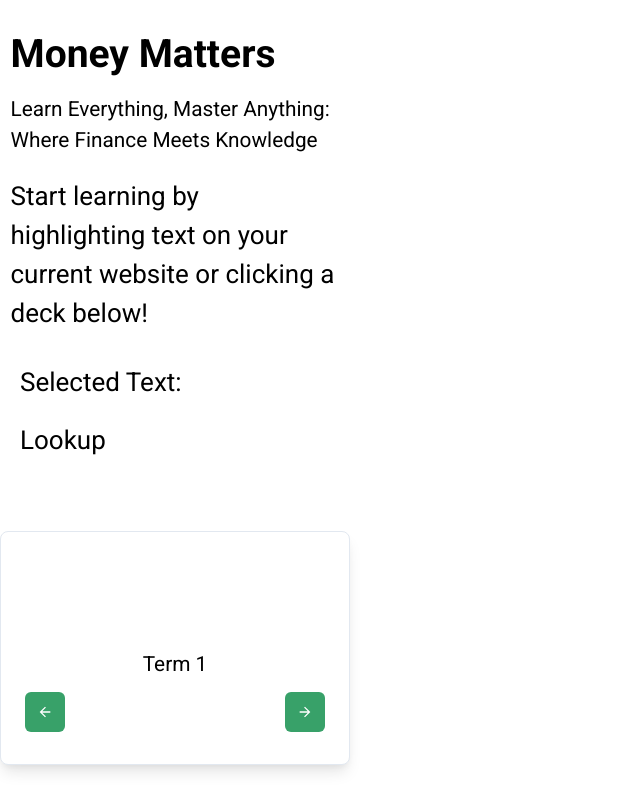
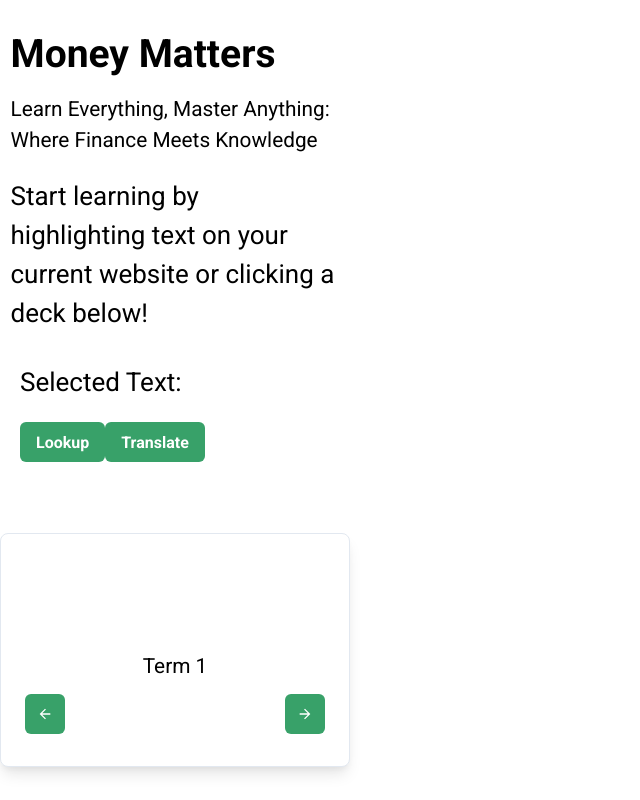
Before and after one commit to nelson123-lab/HackUNT2023, a React (Create React App) app in the folder client/: page / in a window 1280 px wide. Shown: the whole page, without its empty margins (0-640 px from the left). Built offline with nearby package versions, Linux system fonts and the light colour scheme; no server answers.

Commit message:
Axios fetch requests corrections

```diff
--- a/client/src/Popup.js
+++ b/client/src/Popup.js
@@ -3,10 +3,12 @@
 import React, { useState, useEffect } from 'react';
 import axios from 'axios'
 import './App.css';
+import { Button } from '@chakra-ui/react';
 
 const Popup = () => {
   const [selectedText, setSelectedText] = useState('');
   const [response, setResponse] = useState('')
+  const [lang, setLang] = useState('')
   const handleSelection = () => {
     //test
     let tab1
@@ -66,17 +68,33 @@ const Popup = () => {
       para: selectedText
     })
     }
-    temp_response = await axios.post('http://127.0.0.1:5000/definition', {
+    else{
+      temp_response = await axios.post('http://127.0.0.1:5000/definition', {
       word: selectedText
     })
-    console.log(temp_response)
-    setResponse(temp_response)
+    }
+
+    console.log(temp_response.data.response)
+    setResponse(temp_response.data.response)
+  }
+
+  const getTranslation = async(e) => {
+    e.preventDefault()
+    console.log("Translate called")
+    let temp_response
+    temp_response = await axios.post('http://127.0.0.1:5000/translate', {
+      para: selectedText,
+      lang: "es"
+    })
+    console.log(temp_response.data.response)
+    setResponse(temp_response.data.response)
   }
   return (
     <div style={{ padding: '20px' }}>
       <h1>Selected Text:</h1>
       <p>{selectedText}</p>
-      <button className="buttons" onClick={getDef}>{selectedText.length > 10 ? "Summarize" : "Lookup"}</button>
+      <Button colorScheme='green' onClick={getDef}>{selectedText.length > 10 ? "Summarize" : "Lookup"}</Button>
+      <Button colorScheme='green' onClick={getTranslation}>Translate</Button>
       <p>{response}</p>
     </div>
   );
```
Also changed, not shown: 2 other files (tests, documents, lock files or other folders).
